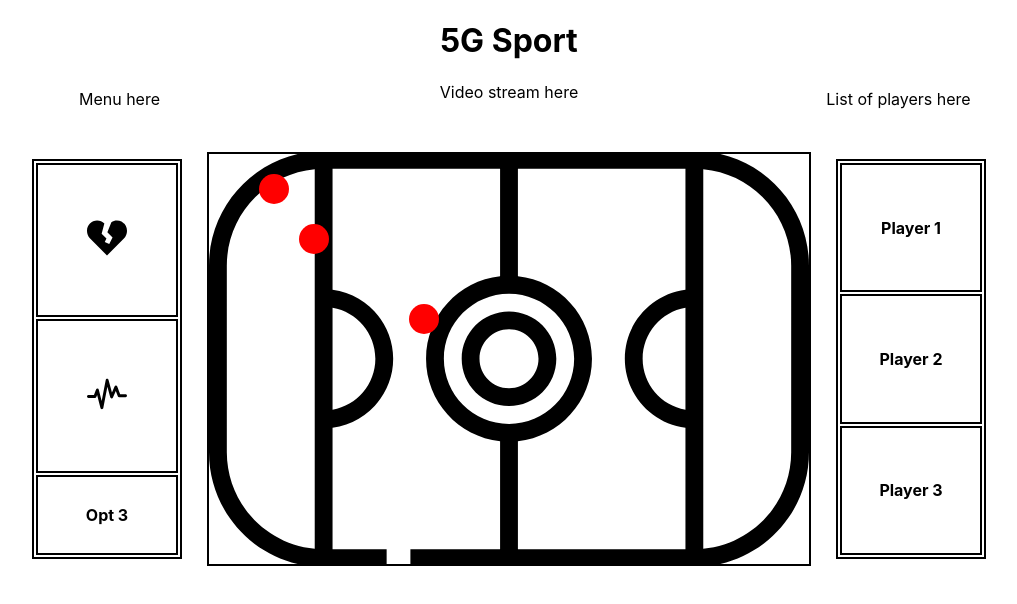
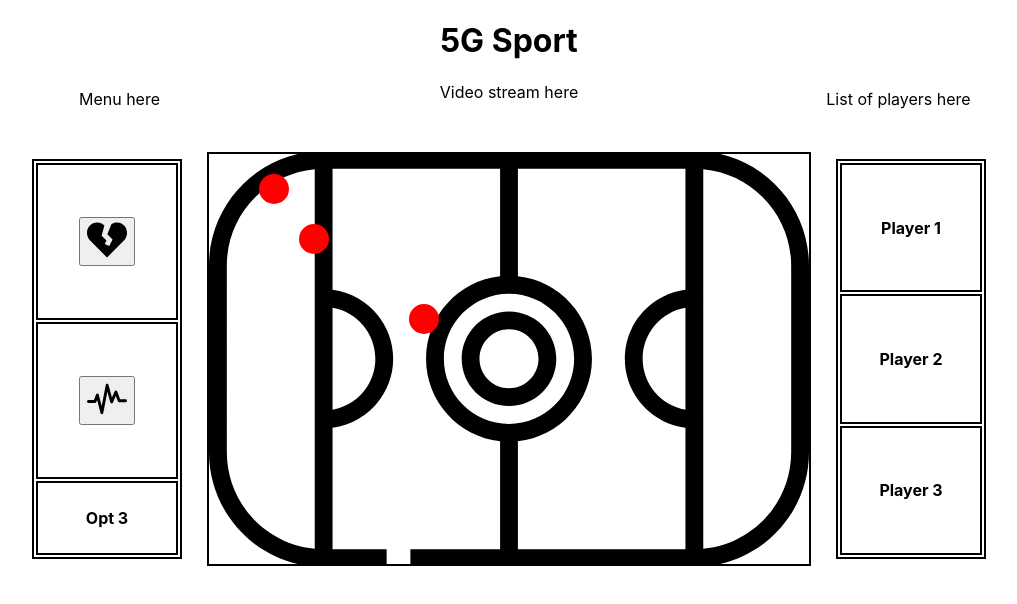
Before and after one commit to Onsbohh/5G-Sport-Application, a React (Create React App) app in the folder frontend/: page / in a window 1280 px wide. Shown: the top 604 px of the page, without its empty margins (131-1148 px from the left). Built offline with nearby package versions, Linux system fonts and the light colour scheme.

Commit message:
open heart rate popup placeholder when button clicked

```diff
--- a/frontend/src/App.js
+++ b/frontend/src/App.js
@@ -2,8 +2,9 @@ import './App.css';
 import Rectangle from "./components/Rectangle";
 import Menu from "./components/Menu";
 import PlayerList from "./components/PlayerList";
+import HeartRatePopup from "./components/HeartRatePopup";
 
-function App() {
+const App = () => {
   return (
       <div className="App">
           <h1>5G Sport</h1>
--- a/frontend/src/components/HeartRatePopup.js
+++ b/frontend/src/components/HeartRatePopup.js
@@ -1,6 +1,6 @@
 import React from "react";
 
-const HeartRatePopup = () => {
+const HeartRatePopup = (props) => {
     const style = {
         height: "150px",
         width: "150px",
@@ -9,6 +9,7 @@ const HeartRatePopup = () => {
     return (
         <div style={style}>
             Show selected players heart rate here
+            <button onClick={props.onClose}>Close</button>
         </div>
     )
 }
--- a/frontend/src/components/Menu.js
+++ b/frontend/src/components/Menu.js
@@ -1,9 +1,21 @@
-import React from "react";
+import React, {useState} from "react";
 import MenuIcon from "./MenuIcon";
 import heart_icon from "../images/heart_icon.svg"
 import ecg_icon from "../images/ecg_icon.svg"
+import HeartRatePopup from "./HeartRatePopup";
 
 const Menu = () => {
+
+    const [showPopUp, setShowPopUp] = useState(false)
+
+    const openPopUp = () => {
+        setShowPopUp(true)
+    }
+
+    const closePopUp = () => {
+        setShowPopUp(false)
+    }
+
     const style = {
         border: "2px solid #000",
         marginTop: "50px",
@@ -18,7 +30,7 @@ const Menu = () => {
             <table style={style}>
                 <tr>
                     <td>
-                        <MenuIcon image={heart_icon}/>
+                        <MenuIcon image={heart_icon} onClick={openPopUp}/>
                     </td>
                 </tr>
                 <tr>
@@ -30,6 +42,9 @@ const Menu = () => {
                     <th>Opt 3</th>
                 </tr>
             </table>
+
+            {showPopUp && <HeartRatePopup onClose={closePopUp}/>}
+
         </div>
     )
 }
--- a/frontend/src/components/MenuIcon.js
+++ b/frontend/src/components/MenuIcon.js
@@ -1,16 +1,32 @@
-import React from "react";
+import React, {useState} from "react";
+const MenuIcon = (props) => {
+    /*
+    const [showPopup, setShowPopup] = useState(false)
 
-const MenuIcon = (props) => {
+    const openPopup = () => {
+        setShowPopup(true)
+    }
+
+    const closePopup = () => {
+        setShowPopup(false)
+    }
+    */
+
     return (
         <div>
+            <button onClick={props.onClick}>
                 <img
                     src={props.image}
                     alt={"menuIconn"}
                     style={{
-                    height:"40px",
-                    width:"40px"
+                        height: "40px",
+                        width: "40px"
                     }}
                 />
+            </button>
+            {/*
+            {showPopup && <HeartRatePopup onClose={closePopup}/>}
+            */}
         </div>
     )
 }
```
Lines whose indentation alone changed are shown as unchanged.
